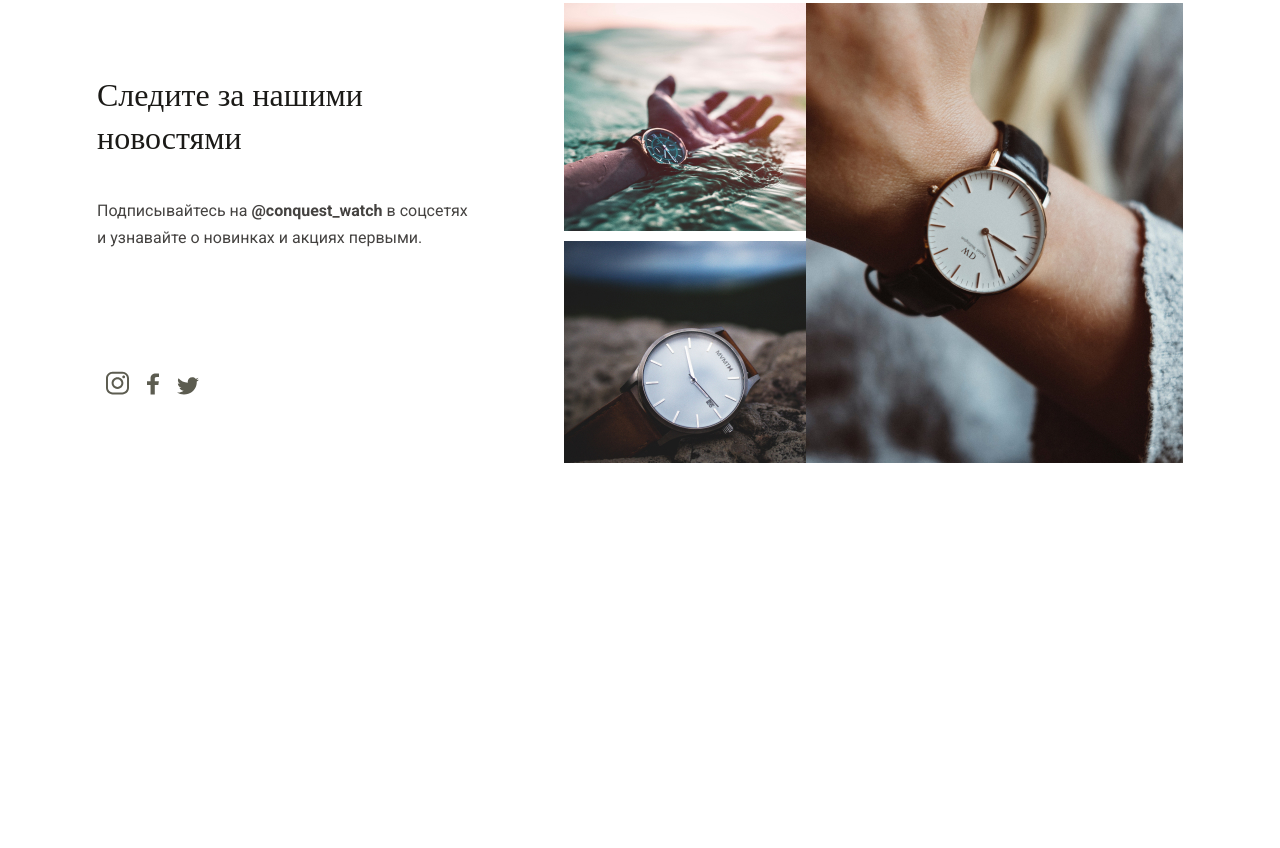
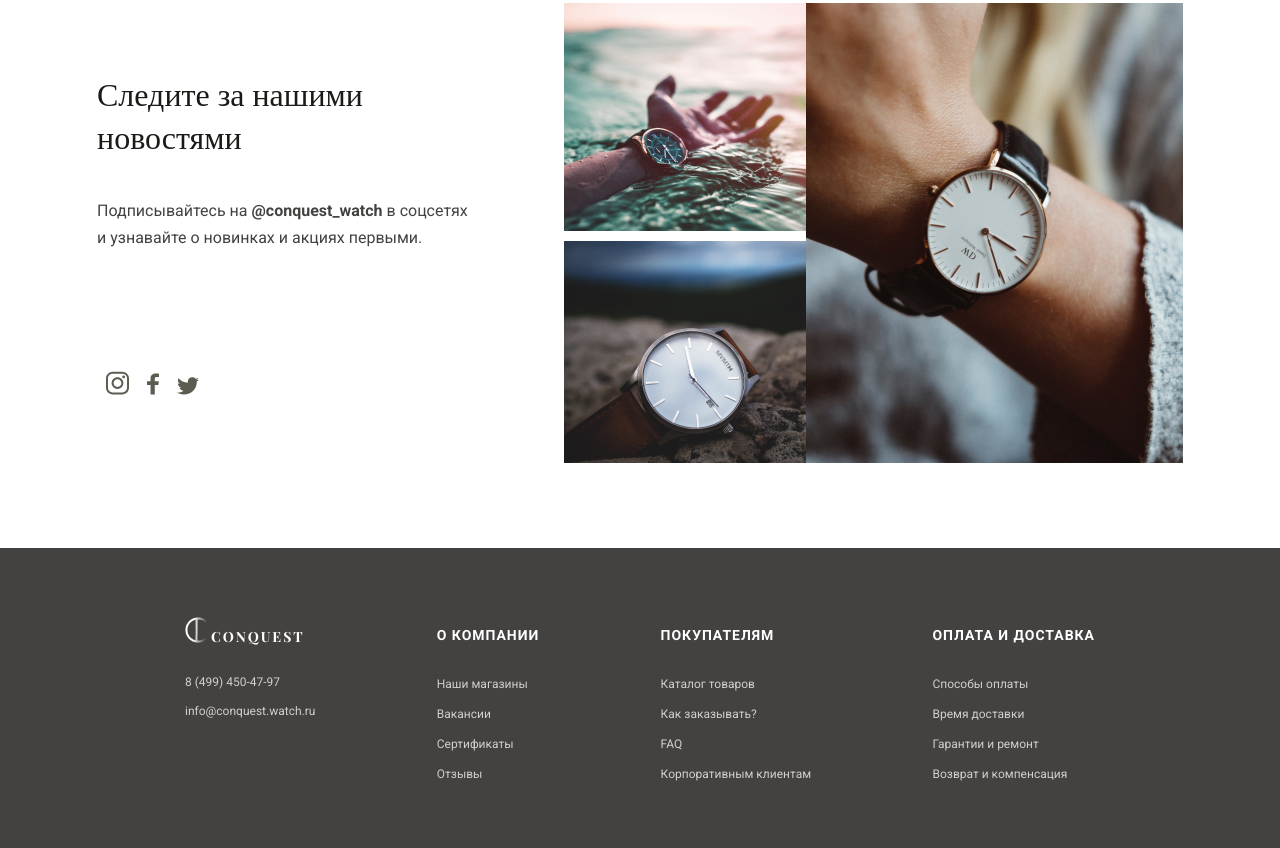
Before and after one commit to Wyctpukkk/Conquest-layout, a plain HTML site: page index.html in a window 1280 px wide. Shown: the part 2154-3002 px from the top of the page. Before the commit the page ends 2617 px from the top, so only its background shows below. Drawn offline with nearby package versions, Linux system fonts and the light colour scheme; files whose address does not match are found by name.

Commit message:
add: footer

```diff
--- a/css/style.scss
+++ b/css/style.scss
@@ -415,3 +415,67 @@ a {
   &__photo-block2 {
   }
 }
+
+.footer {
+  background: #444240;
+  display: flex;
+  justify-content: space-between;
+  padding: 79px 185px 52px 185px;
+  .info {
+    &__logo {
+      display: flex;
+      margin-bottom: 22px;
+      &_img {
+        position: relative;
+        top: -10px;
+      }
+      &_title {
+        font-family: 'Playfair Display';
+        font-weight: 700;
+        font-size: 14px;
+        line-height: 19px;
+        letter-spacing: 0.14em;
+        color: #ffffff;
+      }
+    }
+    &__number {
+      font-family: 'Roboto';
+      font-weight: 400;
+      font-size: 12px;
+      line-height: 14px;
+      color: rgba(255, 255, 255, 0.75);
+      margin-bottom: 15px;
+    }
+    &__email {
+      font-family: 'Roboto';
+      font-weight: 400;
+      font-size: 12px;
+      line-height: 14px;
+      color: rgba(255, 255, 255, 0.75);
+    }
+  }
+  .column {
+    &__title {
+      font-family: 'Roboto';
+      font-weight: 700;
+      font-size: 14px;
+      line-height: 16px;
+      letter-spacing: 0.07em;
+      text-transform: uppercase;
+      color: #ffffff;
+      margin-bottom: 33px;
+    }
+    &__list {
+    }
+    &__item {
+      margin-bottom: 15px;
+      a {
+        font-family: 'Roboto';
+        font-weight: 400;
+        font-size: 12px;
+        line-height: 14px;
+        color: rgba(255, 255, 255, 0.75);
+      }
+    }
+  }
+}
--- a/index.html
+++ b/index.html
@@ -151,25 +151,28 @@
             </p>
             <ul class="social">
               <li class="social__item">
-                <img
+                <a href="#"
+                  ><img
                     class="social__icon"
                     src="/img/instagram_icon.svg"
                     alt="instagram-icon"
-                />
+                /></a>
               </li>
               <li class="social__item">
+                <a href="#">
                   <img
                     class="social__icon"
                     src="/img/facebook_icon.svg"
                     alt="instagram-icon"
-                />
+                /></a>
               </li>
               <li class="social__item">
+                <a href="#">
                   <img
                     class="social__icon"
                     src="/img/twitter_icon.svg"
                     alt="instagram-icon"
-                />
+                /></a>
               </li>
             </ul>
           </div>
@@ -182,6 +185,43 @@
           </div>
         </section>
       </main>
+      <footer class="footer">
+        <div class="info">
+          <div class="info__logo">
+            <img class="info__logo_img" src="/img/footer-logo.png" alt="logo" />
+            <p class="info__logo_title">CONQUEST</p>
+          </div>
+          <p class="info__number">8 (499) 450-47-97</p>
+          <p class="info__email">info@conquest.watch.ru</p>
+        </div>
+        <div class="column">
+          <h4 class="column__title">о компании</h4>
+          <ul class="column__list">
+            <li class="column__item"><a href="#">Наши магазины</a></li>
+            <li class="column__item"><a href="#">Вакансии</a></li>
+            <li class="column__item"><a href="#">Сертификаты</a></li>
+            <li class="column__item"><a href="#">Отзывы</a></li>
+          </ul>
+        </div>
+        <div class="column">
+          <h4 class="column__title">покупателям</h4>
+          <ul class="column__list">
+            <li class="column__item"><a href="#">Каталог товаров</a></li>
+            <li class="column__item"><a href="#">Как заказывать?</a></li>
+            <li class="column__item"><a href="#">FAQ</a></li>
+            <li class="column__item"><a href="#">Корпоративным клиентам</a></li>
+          </ul>
+        </div>
+        <div class="column">
+          <h4 class="column__title">оплата и доставка</h4>
+          <ul class="column__list">
+            <li class="column__item"><a href="#">Способы оплаты</a></li>
+            <li class="column__item"><a href="#">Время доставки</a></li>
+            <li class="column__item"><a href="#">Гарантии и ремонт</a></li>
+            <li class="column__item"><a href="#">Возврат и компенсация</a></li>
+          </ul>
+        </div>
+      </footer>
     </div>
   </body>
 </html>
```
Also changed, not shown: css/style.css, img/footer-logo.png (added), 1 other file. Lines whose indentation alone changed are shown as unchanged.
